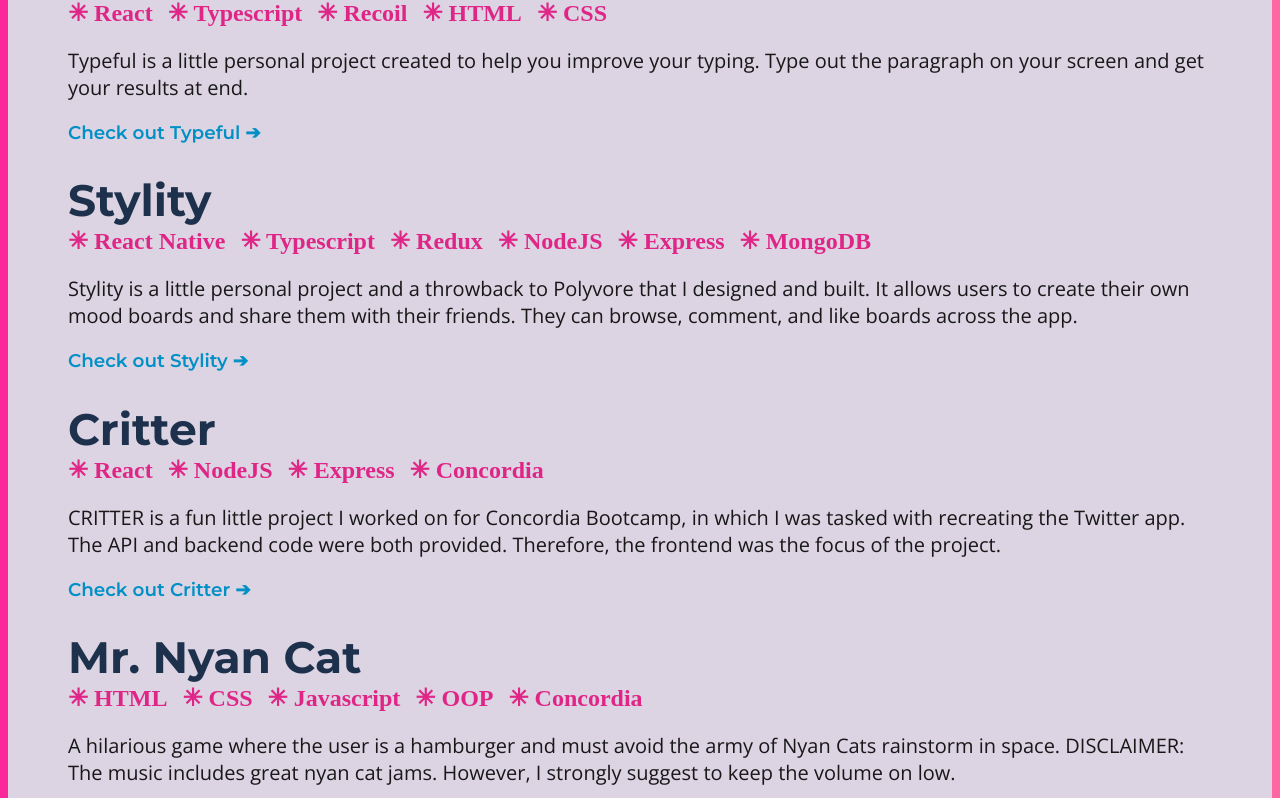
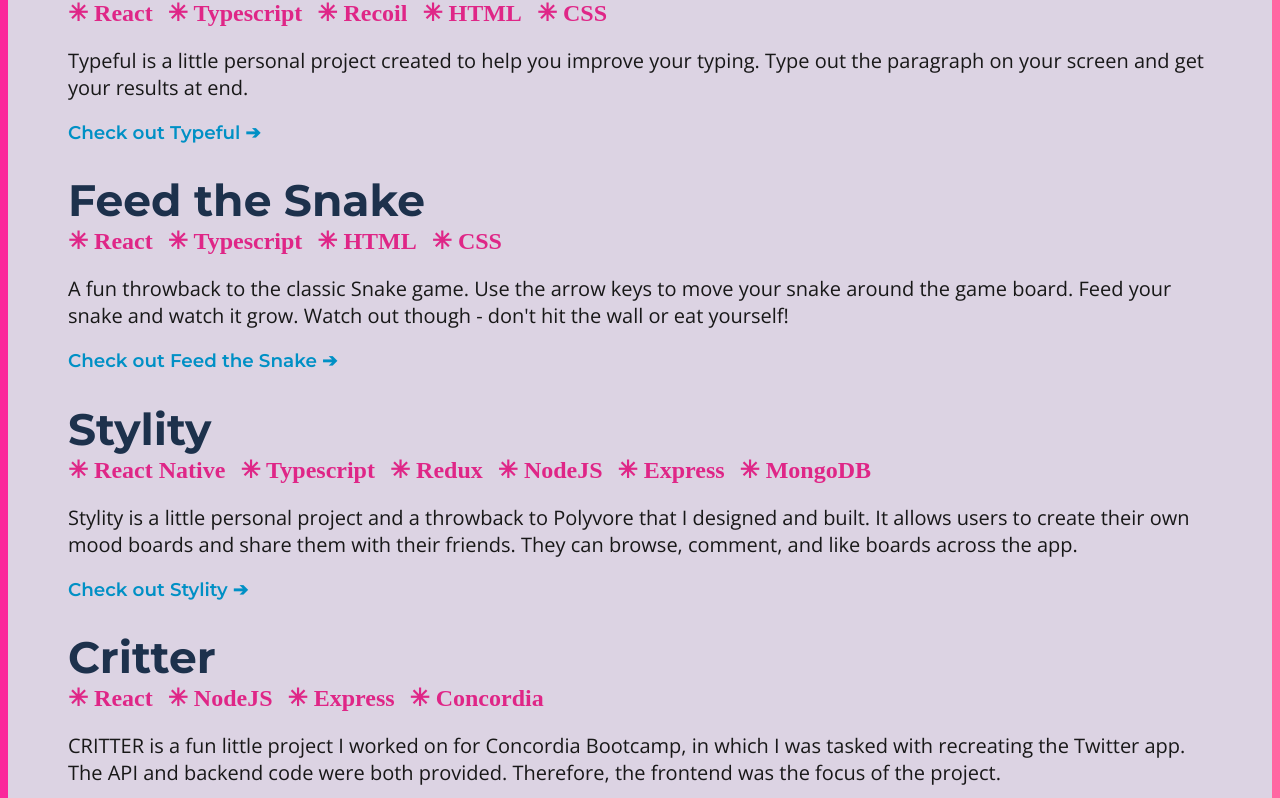
Before and after one commit to mallorybelgica/portfolio-mcbcreative, a React (Create React App) app in the folder client/: page /projects in a window 1280 px wide. Shown: the part 610-1408 px from the top of the page. Built offline with nearby package versions, Linux system fonts and the light colour scheme.

Commit message:
added project

```diff
--- a/client/src/projectsData.js
+++ b/client/src/projectsData.js
@@ -21,6 +21,15 @@
     ],
     highlights: [],
     link: "https://typeful.netlify.app/",
+  },
+  {
+    name: "Feed the Snake",
+    tools: ["React", "Typescript", "HTML", "CSS"],
+    description: [
+      "A fun throwback to the classic Snake game. Use the arrow keys to move your snake around the game board. Feed your snake and watch it grow. Watch out though - don't hit the wall or eat yourself!",
+    ],
+    highlights: [],
+    link: "https://feedthesnake-app.netlify.app",
   },
   {
     name: "Stylity",
```
